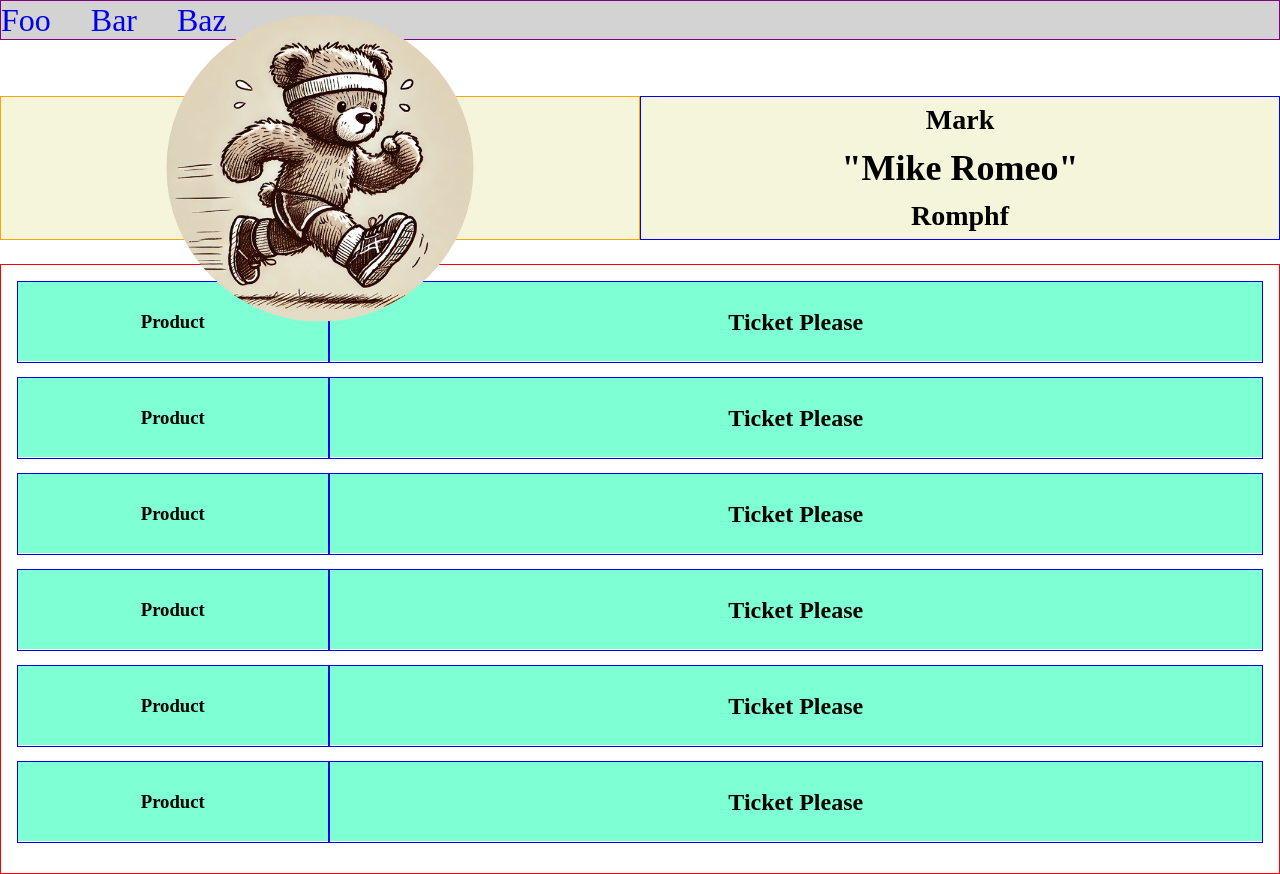
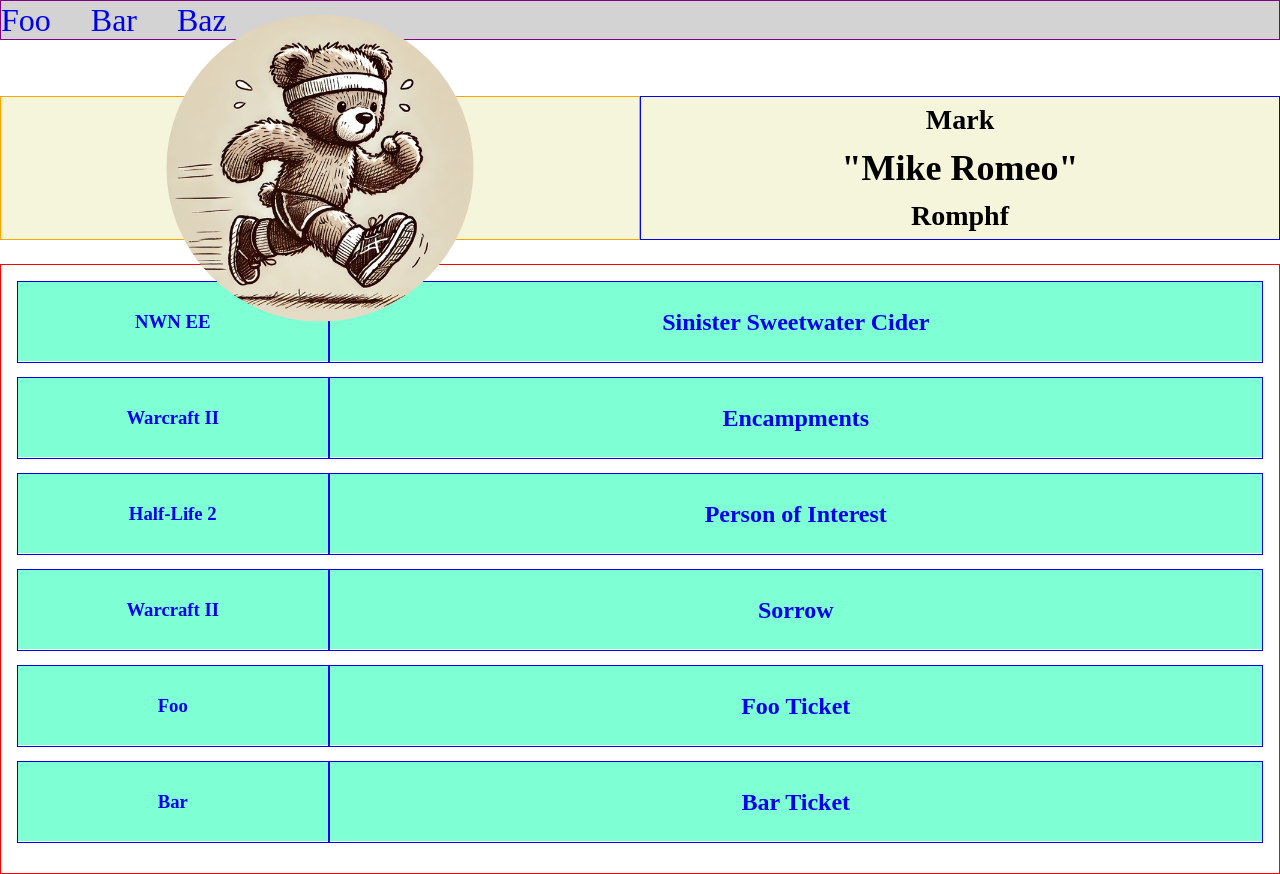
Before and after one commit to mromphf/website, a Vue app: page / in a window 1280 px wide. Built offline with nearby package versions, Linux system fonts and the light colour scheme.

Commit message:
First round of Ticket bindings.

```diff
--- a/src/components/Content.vue
+++ b/src/components/Content.vue
@@ -9,12 +9,24 @@ export default {
 
 <template>
   <section>
-    <Ticket/>
-    <Ticket/>
-    <Ticket/>
-    <Ticket/>
-    <Ticket/>
-    <Ticket/>
+    <Ticket product="NWN EE"
+            title="Sinister Sweetwater Cider"
+            reference="https://neverwintervault.org/project/nwnee/module/sinister-sweetwater-cider"/>
+
+    <Ticket product="Warcraft II"
+            title="Encampments"
+            reference="https://www.gamemaps.com/details/31958"/>
+
+    <Ticket product="Half-Life 2"
+            title="Person of Interest"
+            reference="https://www.runthinkshootlive.com/posts/person-of-interest/"/>
+
+    <Ticket product="Warcraft II"
+            title="Sorrow"
+            reference="https://www.gamemaps.com/details/32813"/>
+
+    <Ticket product="Foo" title="Foo Ticket"/>
+    <Ticket product="Bar" title="Bar Ticket"/>
   </section>
 </template>
 
--- a/src/components/Ticket.vue
+++ b/src/components/Ticket.vue
@@ -1,22 +1,47 @@
 <script>
 export default {
-  name: "Ticket"
+  name: "Ticket",
+  props: {
+    product: {
+      type: String,
+      default: "Product"
+    },
+    title: {
+      type: String,
+      default: "Ticket Please"
+    },
+    reference: {
+      type: String,
+      default: "#"
+    }
+  }
 }
 </script>
 
 <template>
+  <a :href="reference">
     <article>
       <section>
-      <h3>Product</h3>
+        <h3>{{ product }}</h3>
       </section>
 
       <section>
-      <h2>Ticket Please</h2>
+        <h2>{{ title }}</h2>
       </section>
     </article>
+  </a>
 </template>
 
 <style scoped>
+
+a {
+  text-decoration: none;
+}
+
+a:visited {
+  color: blue
+}
+
 article {
   align-items: center;
   background-color: aquamarine;
```
Lines whose indentation alone changed are shown as unchanged.
